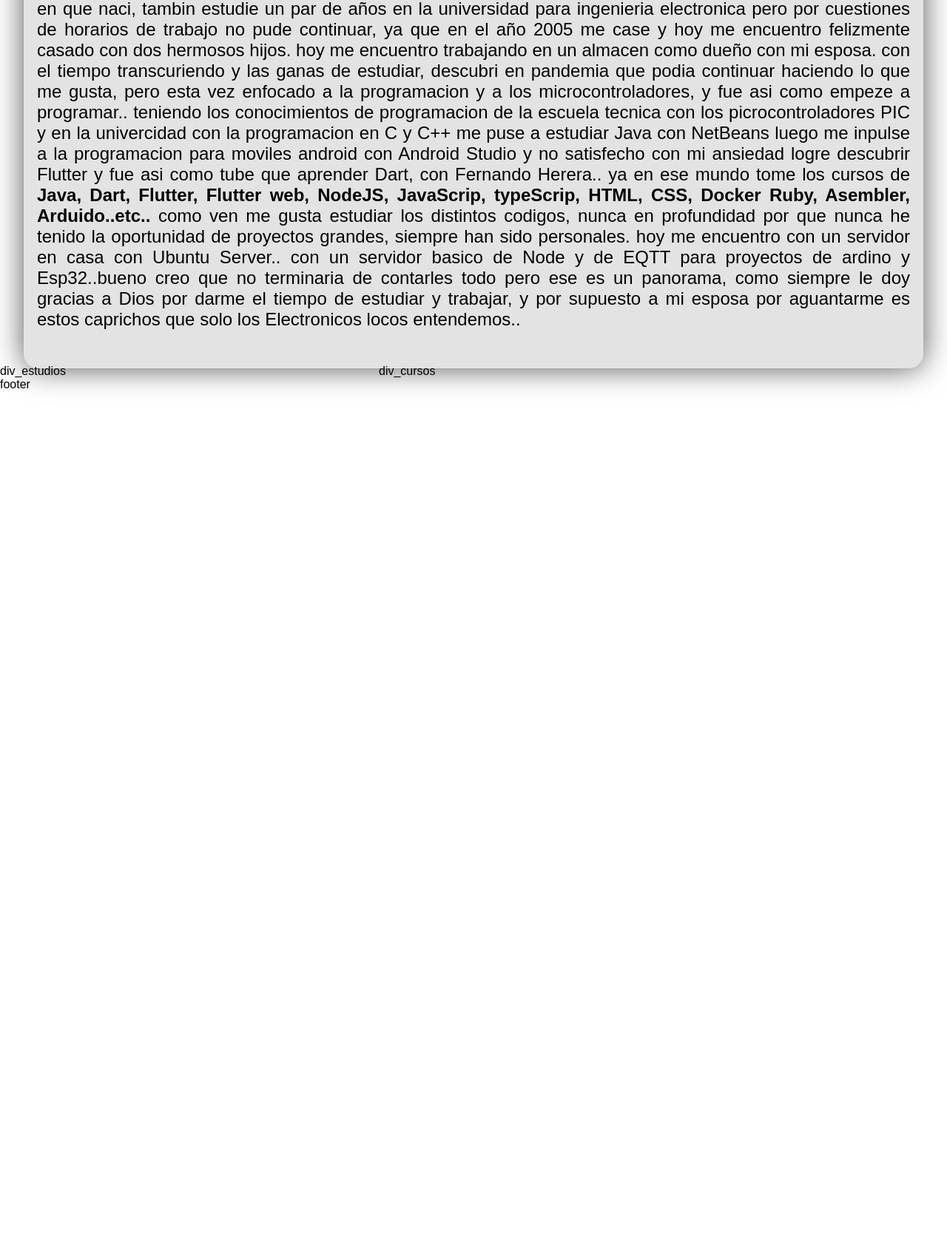
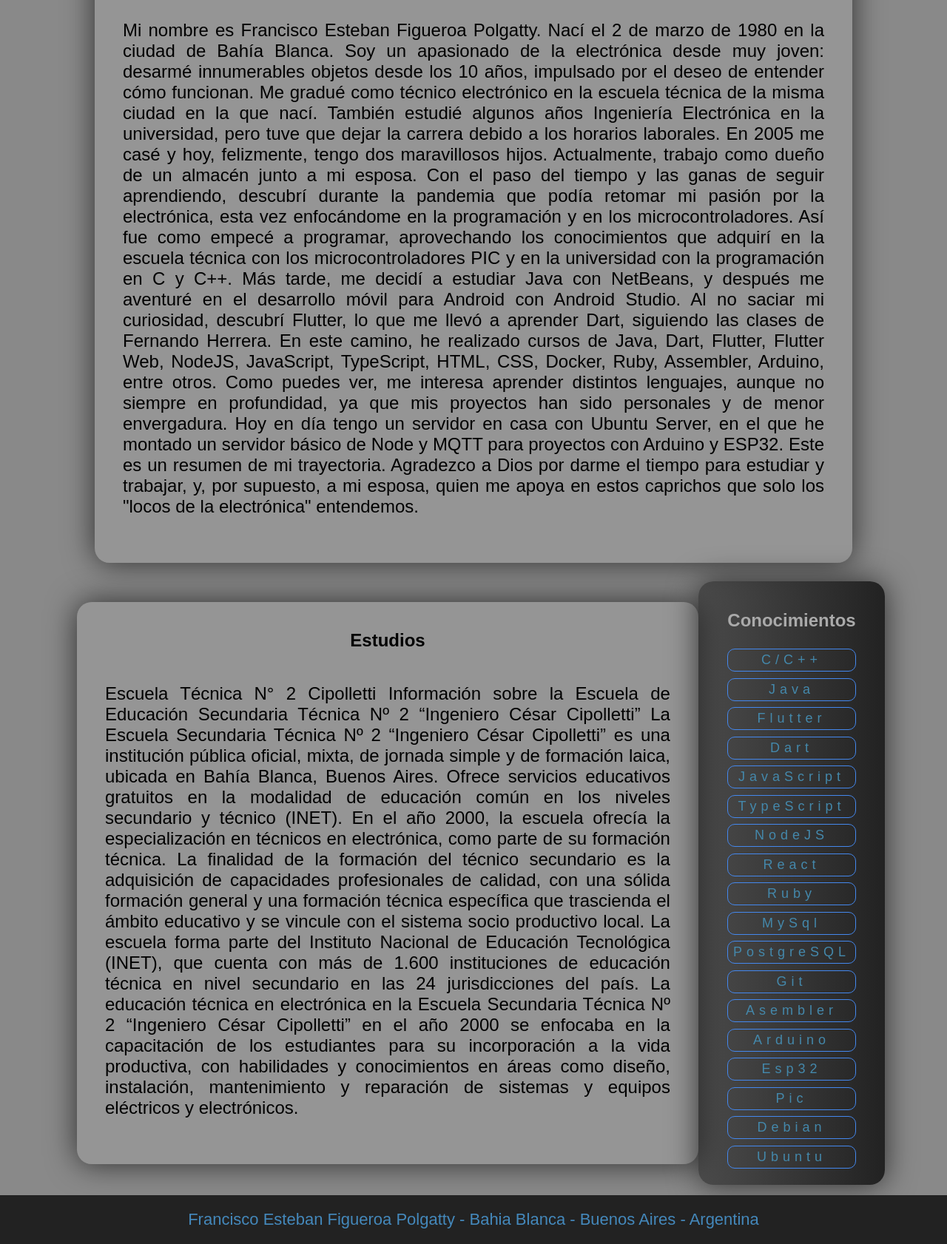
Before and after one commit to franciscoestebanfigueroa/html_01, a plain HTML site: page portfolio/index.html in a window 1280 px wide. Shown: the part 477-2159 px from the top of the page at 74% size. Before the commit the page ends 1052 px from the top, so only its background shows below. Drawn offline with Linux system fonts and the light colour scheme.

Commit message:
efecto neon

```diff
--- a/portfolio/index.html
+++ b/portfolio/index.html
@@ -14,41 +14,53 @@
             <li><a href="#">Contacto</a></li>
         </ul>
     </header>
-    <div class="div_quien_soy">
-        <p>
-            Mi nombre es Francisco Esteban Figueroa Polgatty, naci el 2 de
-        marzo de 1980 en la ciudad de Bahia Blanca.
-        soy amante a la electronica desde muy chico.. he desarmado
-        infinidades de cosas desde los 10 años, me apaciona saber
-        <strong>el como funcona..</strong> me recibi de tecnico
-         electronico en la escuela tecnica en la misma ciudad en que naci, tambin
-         estudie un par de años en la universidad para ingenieria electronica
-         pero por cuestiones de horarios de trabajo no pude continuar, ya que en el año
-         2005 me case y hoy me encuentro felizmente casado con dos hermosos hijos.
-         hoy me encuentro trabajando en un almacen como dueño con mi esposa.
-         con el tiempo transcuriendo y las ganas de estudiar, descubri en pandemia
-         que podia continuar haciendo lo que me gusta, pero esta vez enfocado a la programacion
-         y a los microcontroladores, y fue asi como empeze a programar.. teniendo los conocimientos
-         de programacion de la escuela tecnica con los picrocontroladores PIC y en la univercidad
-         con la programacion en C y C++ me puse a estudiar Java con NetBeans luego me inpulse a
-         la programacion para moviles android con Android Studio y no satisfecho con mi ansiedad
-         logre descubrir Flutter y fue asi como tube que aprender Dart, con Fernando Herera..
-         ya en ese mundo tome los cursos de <strong>Java, Dart, Flutter, Flutter web, NodeJS, JavaScrip, typeScrip, HTML, CSS, Docker
-         Ruby, Asembler, Arduido..etc..</strong>
-         como ven me gusta estudiar los distintos codigos, nunca en profundidad por
-         que nunca he tenido la oportunidad de proyectos grandes, siempre han sido personales.
-         hoy me encuentro con un servidor en casa con Ubuntu Server.. con un servidor basico de Node
-         y de EQTT para proyectos de ardino y Esp32..bueno creo que no terminaria de contarles todo pero ese
-         es un panorama, como siempre le doy gracias a Dios por darme el tiempo de estudiar y trabajar, y por supuesto a
-         mi esposa por aguantarme es estos caprichos que solo los Electronicos locos entendemos..
-        </p>
+    <div class="texto div_quien_soy">
+        <h1>Quien soy..</h1>
+        <p>Mi nombre es Francisco Esteban Figueroa Polgatty. Nací el 2 de marzo de 1980 en la ciudad de Bahía Blanca. Soy un apasionado de la electrónica desde muy joven: desarmé innumerables objetos desde los 10 años, impulsado por el deseo de entender cómo funcionan. Me gradué como técnico electrónico en la escuela técnica de la misma ciudad en la que nací. También estudié algunos años Ingeniería Electrónica en la universidad, pero tuve que dejar la carrera debido a los horarios laborales. En 2005 me casé y hoy, felizmente, tengo dos maravillosos hijos. Actualmente, trabajo como dueño de un almacén junto a mi esposa.
+
+            Con el paso del tiempo y las ganas de seguir aprendiendo, descubrí durante la pandemia que podía retomar mi pasión por la electrónica, esta vez enfocándome en la programación y en los microcontroladores. Así fue como empecé a programar, aprovechando los conocimientos que adquirí en la escuela técnica con los microcontroladores PIC y en la universidad con la programación en C y C++. Más tarde, me decidí a estudiar Java con NetBeans, y después me aventuré en el desarrollo móvil para Android con Android Studio. Al no saciar mi curiosidad, descubrí Flutter, lo que me llevó a aprender Dart, siguiendo las clases de Fernando Herrera.
+
+            En este camino, he realizado cursos de Java, Dart, Flutter, Flutter Web, NodeJS, JavaScript, TypeScript, HTML, CSS, Docker, Ruby, Assembler, Arduino, entre otros. Como puedes ver, me interesa aprender distintos lenguajes, aunque no siempre en profundidad, ya que mis proyectos han sido personales y de menor envergadura. Hoy en día tengo un servidor en casa con Ubuntu Server, en el que he montado un servidor básico de Node y MQTT para proyectos con Arduino y ESP32.
+
+            Este es un resumen de mi trayectoria. Agradezco a Dios por darme el tiempo para estudiar y trabajar, y, por supuesto, a mi esposa, quien me apoya en estos caprichos que solo los "locos de la electrónica" entendemos.
+           </p>
     </div>
-    <div class="div_img">
+    <div class=" div_img">
         <div class="avatar"></div>
     </div>
-    <div class="div_estudios">div_estudios</div>
-    <div class="div_cursos">div_cursos</div>
-    <footer>footer</footer>
+    <div class="texto div_estudios">
+        <h2>Estudios</h2>
+        <p>Escuela Técnica N° 2 Cipolletti
+        Información sobre la Escuela de Educación Secundaria Técnica Nº 2 “Ingeniero César Cipolletti”
+        La Escuela Secundaria Técnica Nº 2 “Ingeniero César Cipolletti” es una institución pública oficial, mixta, de jornada simple y de formación laica, ubicada en Bahía Blanca, Buenos Aires.
+        Ofrece servicios educativos gratuitos en la modalidad de educación común en los niveles secundario y técnico (INET).
+        En el año 2000, la escuela ofrecía la especialización en técnicos en electrónica, como parte de su formación técnica.
+        La finalidad de la formación del técnico secundario es la adquisición de capacidades profesionales de calidad, con una sólida formación general y una formación técnica específica que trascienda el ámbito educativo y se vincule con el sistema socio productivo local.
+        La escuela forma parte del Instituto Nacional de Educación Tecnológica (INET), que cuenta con más de 1.600 instituciones de educación técnica en nivel secundario en las 24 jurisdicciones del país.
+        La educación técnica en electrónica en la Escuela Secundaria Técnica Nº 2 “Ingeniero César Cipolletti” en el año 2000 se enfocaba en la capacitación de los estudiantes para su incorporación a la vida productiva, con habilidades y conocimientos en áreas como diseño, instalación, mantenimiento y reparación de sistemas y equipos eléctricos y electrónicos.
+        </p> </div>
+    <div class="texto div_cursos">
+        <h2>Conocimientos</h2>
+        <button class="button">C/C++</button>
+        <button class="button">Java</button>
+        <button class="button">Flutter</button>
+        <button class="button">Dart</button>
+        <button class="button">JavaScript</button>
+        <button class="button">TypeScript</button>
+        <button class="button">NodeJS</button>
+        <button class="button">React</button>
+        <button class="button">Ruby</button>
+        <button class="button">MySql</button>
+        <button class="button">PostgreSQL</button>
+        <button class="button">Git</button>
+        <button class="button">Asembler</button>
+        <button class="button">Arduino</button>
+        <button class="button">Esp32</button>
+        <button class="button">Pic</button>
+        <button class="button">Debian</button>
+        <button class="button">Ubuntu</button>
+    </div>
+    <footer>Francisco Esteban Figueroa Polgatty - Bahia Blanca - Buenos Aires - Argentina</footer>
 
 </body>
 </html>
--- a/portfolio/style.css
+++ b/portfolio/style.css
@@ -1,20 +1,21 @@
 
 
 body{
+
     font-family: sans-serif;
     margin: 0;
     padding: 0;
     height: 100vh;
     width: 100vw;
     display: grid;
-    background-color: #fff8;
+    background-color: #2228;
     /*
     definir areas manuales
     */
     grid-template-rows: 8% 35% 1fr 1fr 8%;
 
-    grid-template-columns: 40%;
-
+    grid-template-columns: 3fr 1fr ;
+    gap: 20px;
     grid-template-areas:
     " header header "
     " div_img div_img"
@@ -65,13 +66,17 @@ header a{
     font-weight: 600;
 
 }
+.div_img img{
+    border-radius: 100%;
+
+}
 
 
 .div_img{
 
-    height: 95%;
-    width:  95%;
-    background:linear-gradient(to bottom,#060a,#0004);
+    height: 100%;
+    width:  70%;
+    background:linear-gradient(to bottom,#48ee,#0004);
     box-sizing: border-box;
     border-radius: 20px;
     box-shadow: 0 0 40px #000a;
@@ -98,39 +103,128 @@ align-items: center;
 
 
 }
-.div_estudios{
- grid-area:div_estudios ;
+h1,h2{
+
+    text-align: center;
 }
-.div_cursos{
- grid-area:div_cursos ;
-}
-.div_quien_soy{
+.texto{
     box-sizing: border-box;
-    grid-area: div_quien_soy;
     background-color:#aaa5;
     border-radius: 20px;
     padding: 18px;
     margin-top: 10px;
 
-    max-width: 95%;
-    height: 100%;
+
 
     align-self: center;
     justify-self: center;
     box-shadow: 0 0 40px #000a;
 }
-.div_quien_soy p{
+
+
+ p{
 
     text-overflow: ellipsis;
     text-align: justify;
     text-wrap: pretty;
     font-size: x-large;
+    padding: 20px;
 }
-footer{
- grid-area: footer;
+.div_quien_soy{
+    grid-area: div_quien_soy;
+    box-sizing: border-box;
+    margin: 0% 10%;
+
 }
 
-.div_img img{
-    border-radius: 100%;
+.div_estudios{
+
+    grid-area:div_estudios ;
+    box-sizing: border-box;
+    margin-left: 6.5em;
+}
+.div_cursos{
+    width: 80%;
+    height: 100%;
+    grid-area:div_cursos ;
+    display: flex;
+    flex-direction: column;
+    justify-content: space-evenly;
+    align-items: center;
+
+    box-sizing: border-box;
+    margin-right:6.5rem ;
+
+    background:linear-gradient(to right,#2229,#222);
+    ;
+   }
+
+   .div_cursos h2{
+       color: #aaa;
+   }
+
+button{
+    color: #fff8;
+    letter-spacing: 6px;
+    background-color: transparent;
+    border: solid 1px #48e;
+    margin: 4px;
+    width: 80%;
+    border-radius: 10px;
+    font-size: 18px;
+    padding: 4px;
+    animation-name:efecto_button ;
+    animation-iteration-count:infinite ;
+    animation-duration:.3s ;
+
+
 
 }
+
+.button:hover{
+
+    animation-play-state: paused;
+
+}
+
+footer{
+    padding: 20px 0px;
+    text-align: center;
+    align-self: center;
+    background-color: #222;
+    color: #48b;
+    font-size: 22px;
+    grid-area: footer;
+}
+
+
+
+
+
+
+@keyframes efecto_button{
+
+    0%{
+        color: transparent;
+    }
+    10%{
+        color: #48e;
+
+
+    }
+   30%{
+    color: #48a;
+    }
+    50%{
+        color: #48f;
+    }
+    70%{
+        color: #48a;
+    }
+    90%{
+        color: #48f;
+    }
+    100%{
+        color: #48a;
+    }
+}
```
